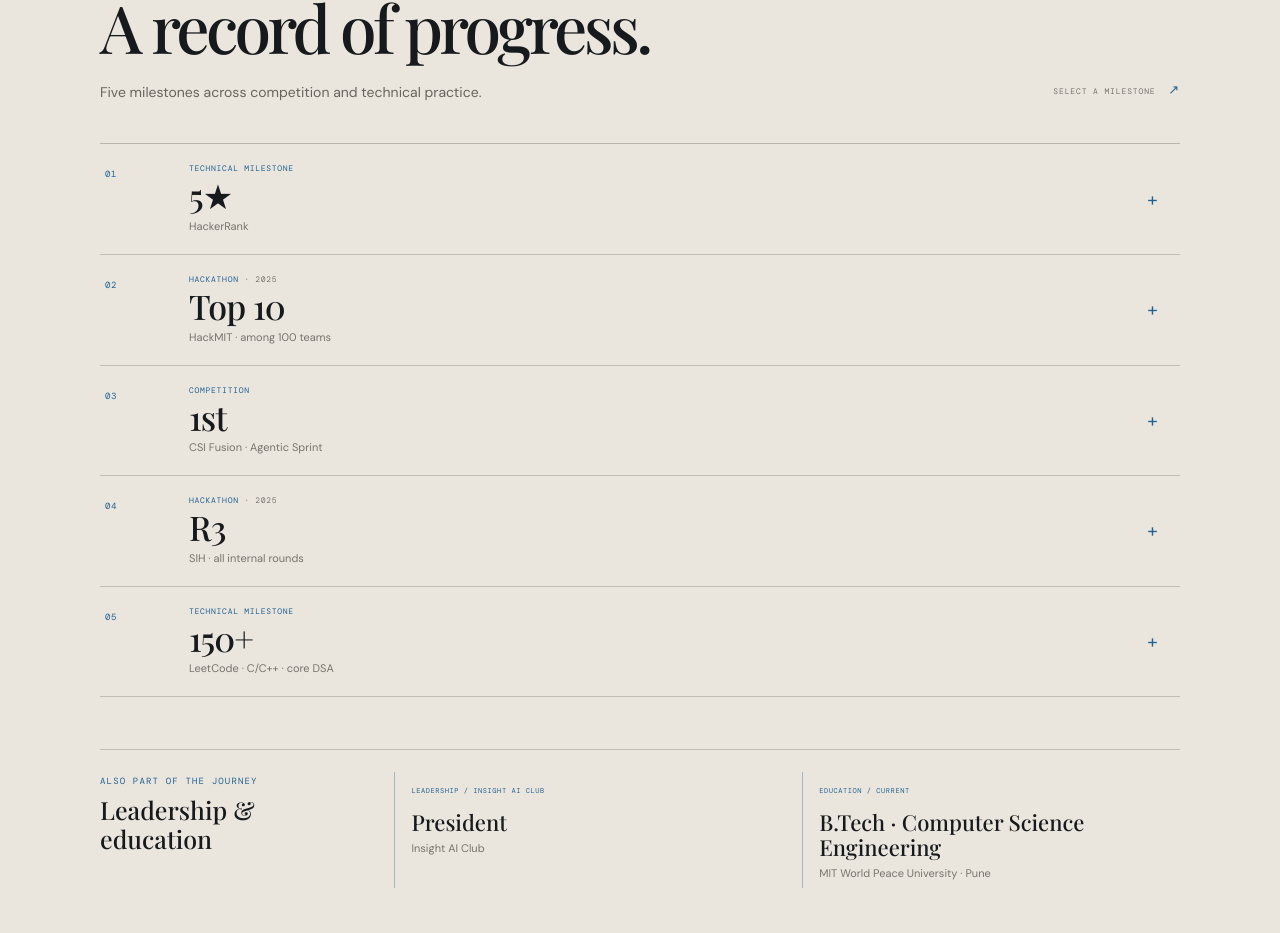
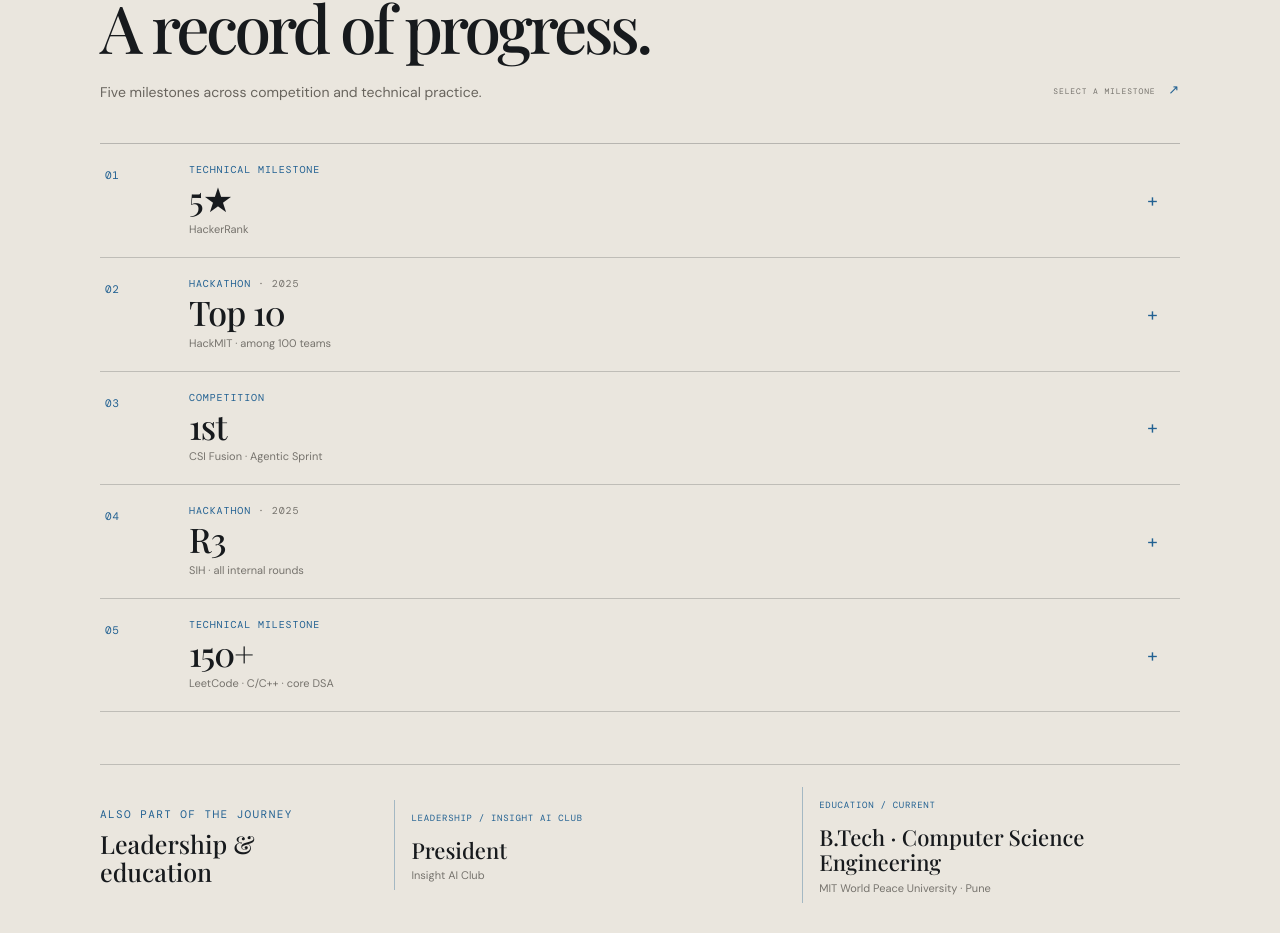
Before and after one commit to anikod25/portfolio-v2, a React (Vite) app: page / in a window 1280 px wide. Shown: the part 2788-3721 px from the top of the page. Built offline with nearby package versions, Linux system fonts and the light colour scheme; a web font is replaced by a local one.

Commit message:
Increase achievement label size and align context

```diff
--- a/src/App.css
+++ b/src/App.css
@@ -480,27 +480,27 @@ button { cursor: pointer; }
 .achievement-record-button { position: relative; display: grid; width: 100%; min-height: 105px; grid-template-columns: 62px minmax(0,1fr) 28px; gap: 22px; align-items: center; padding: 19px 12px 19px 5px; border: 0; color: var(--charcoal); background: transparent; text-align: left; cursor: pointer; transition: background-color .18s ease, padding .18s ease; }
 .achievement-record-button:hover, .achievement-record-button:focus-visible, .achievement-record.is-selected .achievement-record-button { padding-left: 13px; background: rgba(34,97,146,.045); }
 .achievement-record-button:focus-visible { outline: 2px solid var(--blue); outline-offset: -2px; }
-.achievement-record-index { align-self: start; padding-top: 5px; color: var(--blue); font: 9px var(--mono); letter-spacing: .06em; }
+.achievement-record-index { align-self: start; padding-top: 5px; color: var(--blue); font: 11px var(--mono); letter-spacing: .06em; }
 .achievement-record-main { display: grid; gap: 5px; min-width: 0; }
-.achievement-record-category { color: var(--blue); font: 8px var(--mono); letter-spacing: .09em; }
+.achievement-record-category { color: var(--blue); font: 10px var(--mono); letter-spacing: .09em; }
 .achievement-record-category i { color: var(--muted); font-style: normal; }
 .achievement-record-main strong { color: var(--charcoal); font: 500 clamp(24px,3vw,34px)/1.05 var(--serif); letter-spacing: -.025em; }
 .achievement-record-caption { color: var(--muted); font: 11px/1.45 var(--sans); }
 .achievement-record-arrow { display: grid; width: 25px; height: 25px; place-items: center; color: var(--blue); font: 19px/1 var(--sans); transition: transform .18s ease; }
 .achievement-record-button:hover .achievement-record-arrow, .achievement-record-button:focus-visible .achievement-record-arrow { transform: translateX(3px); }
 .achievement-detail { display: grid; grid-template-columns: minmax(200px,.8fr) minmax(250px,1.2fr) auto auto; gap: 24px; align-items: center; min-height: 100px; padding: 17px 20px; border-bottom: 1px solid rgba(34,97,146,.45); background: rgba(34,97,146,.045); }
-.achievement-detail .eyebrow { margin: 0 0 7px; font-size: 9px; }
+.achievement-detail .eyebrow { margin: 0 0 7px; font-size: 11px; }
 .achievement-detail h3 { margin: 0; color: var(--charcoal); font: 500 21px/1.15 var(--serif); }
 .achievement-detail h3 span { display: block; margin-top: 5px; color: var(--muted); font: 9px/1.4 var(--mono); }
 .achievement-detail > p { margin: 0; color: var(--charcoal); font: 11px/1.65 var(--sans); opacity: .8; }
 .achievement-detail > a { display: inline-flex; align-items: center; gap: 5px; color: var(--blue); font: 9px var(--mono); white-space: nowrap; }
 .achievement-detail-close { display: grid; width: 28px; height: 28px; place-items: center; border: 1px solid rgba(34,97,146,.4); color: var(--blue); background: transparent; cursor: pointer; }
 .achievement-detail-close:hover, .achievement-detail-close:focus-visible { color: var(--paper); background: var(--blue); }
-.achievement-context { display: grid; grid-template-columns: minmax(220px,.7fr) repeat(2,minmax(0,1fr)); gap: 30px; align-items: stretch; margin-top: 52px; padding-top: 22px; border-top: 1px solid rgba(23,26,29,.2); }
-.achievement-context-heading .eyebrow { margin: 3px 0 9px; color: var(--blue); font-size: 9px; }
+.achievement-context { display: grid; grid-template-columns: minmax(220px,.7fr) repeat(2,minmax(0,1fr)); gap: 30px; align-items: center; margin-top: 52px; padding-top: 22px; border-top: 1px solid rgba(23,26,29,.2); }
+.achievement-context-heading .eyebrow { margin: 3px 0 9px; color: var(--blue); font-size: 11px; }
 .achievement-context-heading h3 { max-width: 210px; margin: 0; font: 500 25px/1.13 var(--serif); }
 .achievement-context-item { min-width: 0; padding: 5px 16px 6px; border-left: 1px solid rgba(34,97,146,.35); }
-.achievement-context-item > span { color: var(--blue); font: 7px var(--mono); letter-spacing: .08em; }
+.achievement-context-item > span { color: var(--blue); font: 9px var(--mono); letter-spacing: .08em; }
 .achievement-context-item h4 { margin: 12px 0 5px; color: var(--charcoal); font: 500 22px/1.12 var(--serif); }
 .achievement-context-item p { margin: 0; color: var(--muted); font: 11px/1.55 var(--sans); }
 @media (max-width: 800px) {
```
